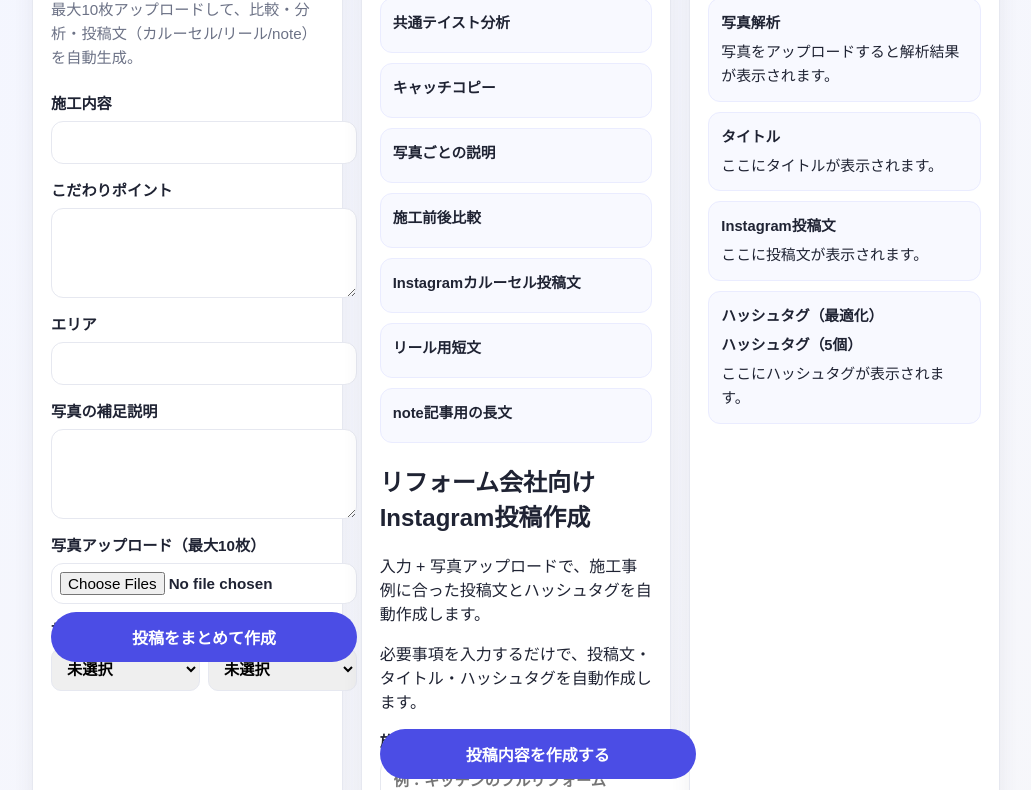
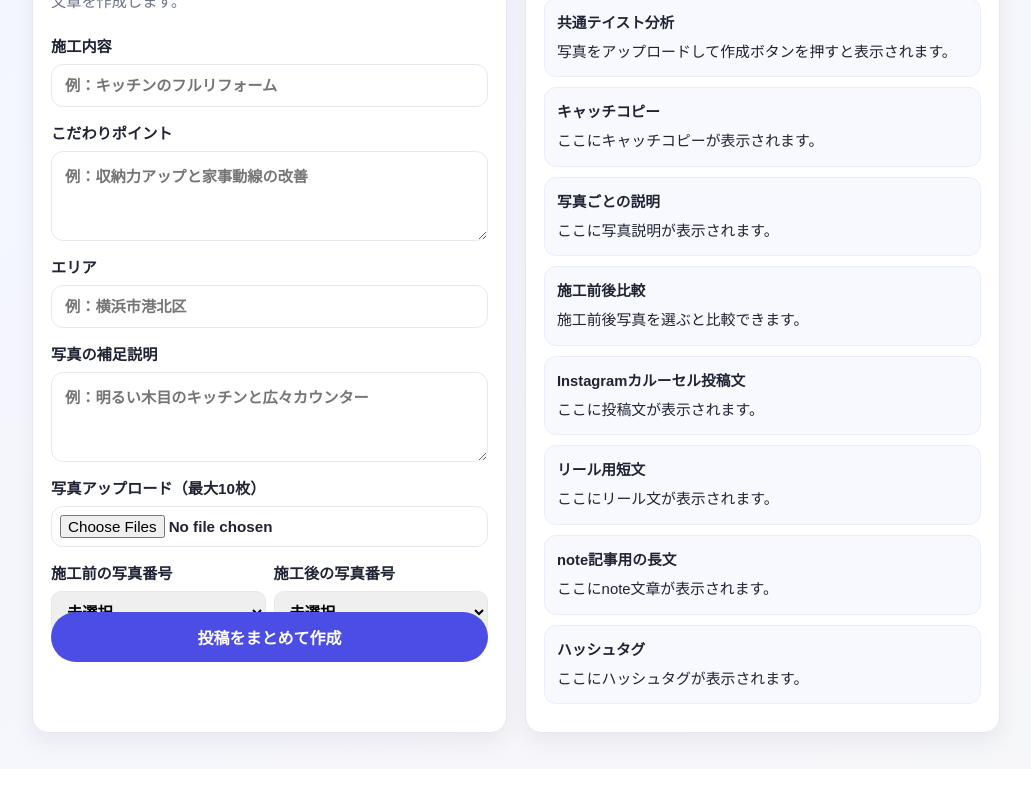
Before and after one commit to komekoyamayama/instagram-post-app, a website: page index.html in a window 1280 px wide. Shown: the part 132-922 px from the top of the page, without its empty margins (124-1155 px from the left). After the commit the page ends 901 px from the top, so only its background shows below. Drawn offline with Linux system fonts and the light colour scheme.

Commit message:
Fix broken duplicated HTML structure

```diff
--- a/index.html
+++ b/index.html
@@ -3,7 +3,6 @@
   <head>
     <meta charset="UTF-8" />
     <meta name="viewport" content="width=device-width, initial-scale=1.0, viewport-fit=cover" />
-    <meta name="viewport" content="width=device-width, initial-scale=1.0" />
     <title>Instagram投稿作成アプリ</title>
     <link rel="stylesheet" href="styles.css" />
   </head>
@@ -12,46 +11,7 @@
       <section class="card">
         <header class="card__header">
           <h1>施工写真から投稿を一括作成</h1>
-          <p>最大10枚アップロードして、比較・分析・投稿文（カルーセル/リール/note）を自動生成。</p>
-        </header>
-
-        <form id="postForm" class="form">
-          <label>施工内容<input type="text" id="workContent" required /></label>
-          <label>こだわりポイント<textarea id="specialPoint" required></textarea></label>
-          <label>エリア<input type="text" id="area" required /></label>
-          <label>写真の補足説明<textarea id="photoDesc" required></textarea></label>
-
-          <label class="file-input">
-            写真アップロード（最大10枚）
-            <input type="file" id="photoFiles" accept="image/*" multiple />
-          </label>
-
-          <div class="pairing">
-            <label>施工前の写真番号
-              <select id="beforeIndex"><option value="">未選択</option></select>
-            </label>
-            <label>施工後の写真番号
-              <select id="afterIndex"><option value="">未選択</option></select>
-            </label>
-          </div>
-
-          <div id="gallery" class="gallery"></div>
-          <button type="submit">投稿をまとめて作成</button>
-        </form>
-      </section>
-
-      <section class="card output" aria-live="polite">
-        <h2>生成結果</h2>
-        <div class="output__item"><h3>共通テイスト分析</h3><p id="styleResult"></p></div>
-        <div class="output__item"><h3>キャッチコピー</h3><p id="copyResult"></p></div>
-        <div class="output__item"><h3>写真ごとの説明</h3><p id="photoSummaryResult"></p></div>
-        <div class="output__item"><h3>施工前後比較</h3><p id="comparisonResult"></p></div>
-        <div class="output__item"><h3>Instagramカルーセル投稿文</h3><p id="carouselResult"></p></div>
-        <div class="output__item"><h3>リール用短文</h3><p id="reelResult"></p></div>
-        <div class="output__item"><h3>note記事用の長文</h3><p id="noteResult"></p></div>
-          <h1>リフォーム会社向け<br />Instagram投稿作成</h1>
-          <p>入力 + 写真アップロードで、施工事例に合った投稿文とハッシュタグを自動作成します。</p>
-          <p>必要事項を入力するだけで、投稿文・タイトル・ハッシュタグを自動作成します。</p>
+          <p>最大10枚の写真と入力内容から、Instagram・リール・note用の文章を作成します。</p>
         </header>
 
         <form id="postForm" class="form">
@@ -67,47 +27,46 @@
 
           <label>
             エリア
-            <input type="text" id="area" placeholder="例：東京都世田谷区" required />
+            <input type="text" id="area" placeholder="例：横浜市港北区" required />
           </label>
 
           <label>
-            写真の説明
+            写真の補足説明
             <textarea id="photoDesc" placeholder="例：明るい木目のキッチンと広々カウンター" required></textarea>
           </label>
 
-          <label>
-            写真アップロード
-            <input type="file" id="photoFile" accept="image/*" />
+          <label class="file-input">
+            写真アップロード（最大10枚）
+            <input type="file" id="photoFiles" accept="image/*" multiple />
           </label>
 
-          <div class="preview" id="previewArea" hidden>
-            <img id="photoPreview" alt="アップロード写真のプレビュー" />
-            <p id="photoMeta"></p>
+          <div class="pairing">
+            <label>
+              施工前の写真番号
+              <select id="beforeIndex"><option value="">未選択</option></select>
+            </label>
+            <label>
+              施工後の写真番号
+              <select id="afterIndex"><option value="">未選択</option></select>
+            </label>
           </div>
 
-          <button type="submit">投稿内容を作成する</button>
+          <div id="gallery" class="gallery"></div>
+
+          <button type="submit">投稿をまとめて作成</button>
         </form>
       </section>
 
-      <section class="card output" id="output" aria-live="polite">
-        <h2>作成結果</h2>
-        <div class="output__item">
-          <h3>写真解析</h3>
-          <p id="analysisResult">写真をアップロードすると解析結果が表示されます。</p>
-        </div>
-        <div class="output__item">
-          <h3>タイトル</h3>
-          <p id="titleResult">ここにタイトルが表示されます。</p>
-        </div>
-        <div class="output__item">
-          <h3>Instagram投稿文</h3>
-          <p id="captionResult">ここに投稿文が表示されます。</p>
-        </div>
-        <div class="output__item">
-          <h3>ハッシュタグ（最適化）</h3>
-          <h3>ハッシュタグ（5個）</h3>
-          <p id="hashtagResult">ここにハッシュタグが表示されます。</p>
-        </div>
+      <section class="card output" aria-live="polite">
+        <h2>生成結果</h2>
+        <div class="output__item"><h3>共通テイスト分析</h3><p id="styleResult">写真をアップロードして作成ボタンを押すと表示されます。</p></div>
+        <div class="output__item"><h3>キャッチコピー</h3><p id="copyResult">ここにキャッチコピーが表示されます。</p></div>
+        <div class="output__item"><h3>写真ごとの説明</h3><p id="photoSummaryResult">ここに写真説明が表示されます。</p></div>
+        <div class="output__item"><h3>施工前後比較</h3><p id="comparisonResult">施工前後写真を選ぶと比較できます。</p></div>
+        <div class="output__item"><h3>Instagramカルーセル投稿文</h3><p id="carouselResult">ここに投稿文が表示されます。</p></div>
+        <div class="output__item"><h3>リール用短文</h3><p id="reelResult">ここにリール文が表示されます。</p></div>
+        <div class="output__item"><h3>note記事用の長文</h3><p id="noteResult">ここにnote文章が表示されます。</p></div>
+        <div class="output__item"><h3>ハッシュタグ</h3><p id="hashtagResult">ここにハッシュタグが表示されます。</p></div>
       </section>
     </main>
 
```
